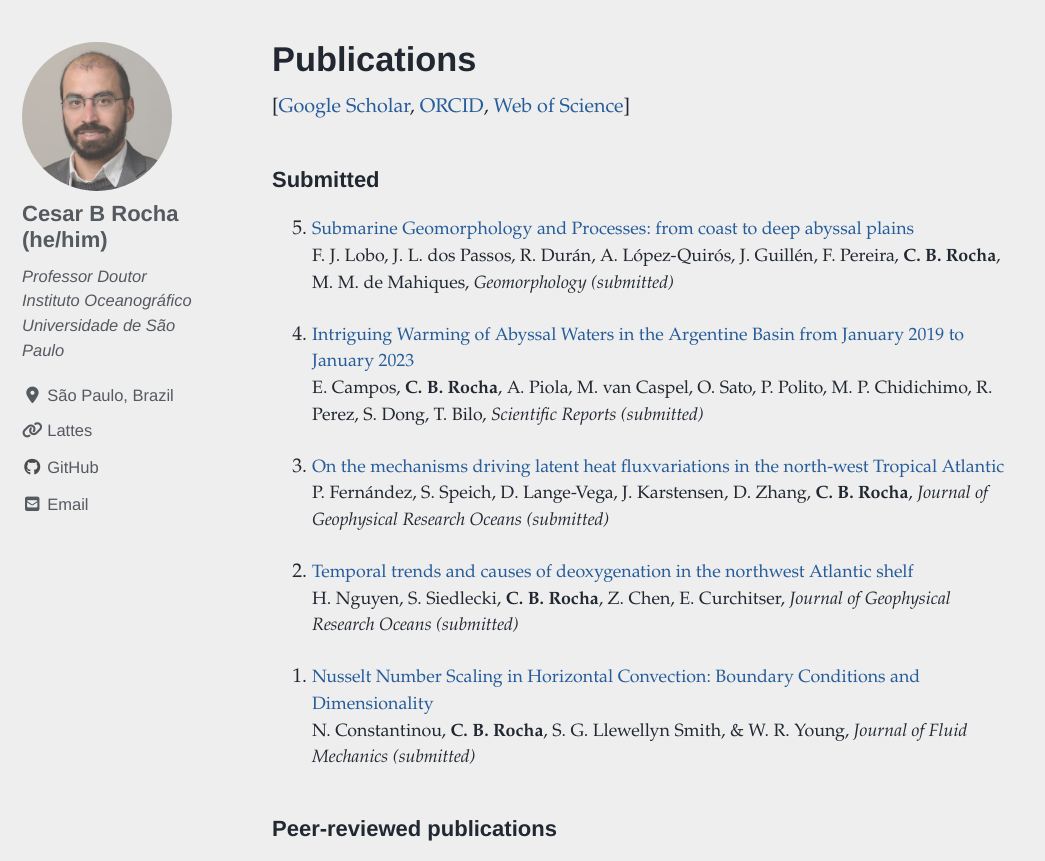
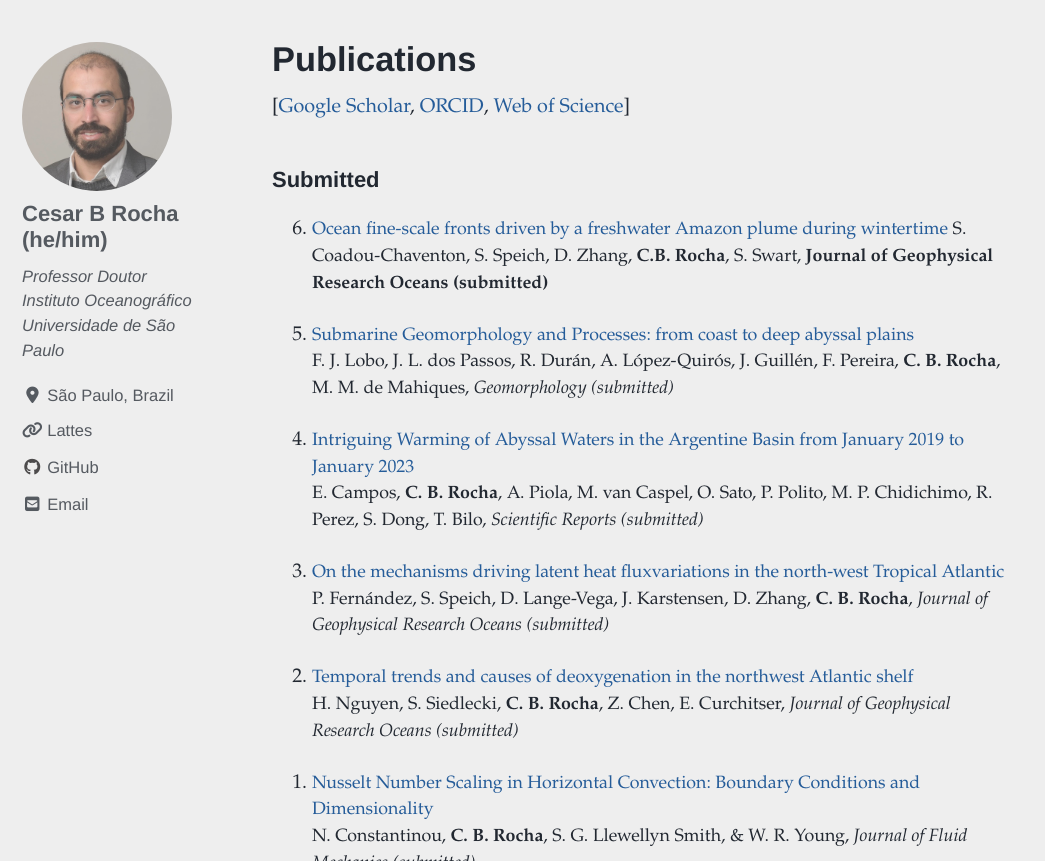
Before and after one commit to cesar-rocha/cesar-rocha.github.io, a Jekyll site: the page built from _pages/publications.md, in a window 1280 px wide and 900 px high, scrolled down 1044 px, cut to the strip 39-900 px from the top of the window. Shown: the whole strip, without its empty margins (0-1045 px from the left). Built offline with Jekyll 4.4.1, drawn with Linux system fonts in a browser that asks for light colours; cached includes are drawn as plain includes; nearby versions of some CDN libraries.

Commit message:
one more

```diff
--- a/_pages/publications.md
+++ b/_pages/publications.md
@@ -10,6 +10,9 @@ header:
 
 
 ### Submitted
+
+0. [Ocean fine-scale fronts driven by a freshwater Amazon plume during wintertime][s6]
+  S. Coadou-Chaventon, S. Speich, D. Zhang, **C.B. Rocha**, S. Swart, **Journal of Geophysical Research Oceans (submitted)**
 
 0. [Submarine Geomorphology and Processes: from coast to deep abyssal plains][s5]
    F. J. Lobo, J. L. dos Passos, R. Durán, A. López-Quirós, J. Guillén, F. Pereira, **C. B. Rocha**, M. M. de Mahiques, *Geomorphology (submitted)*
```
